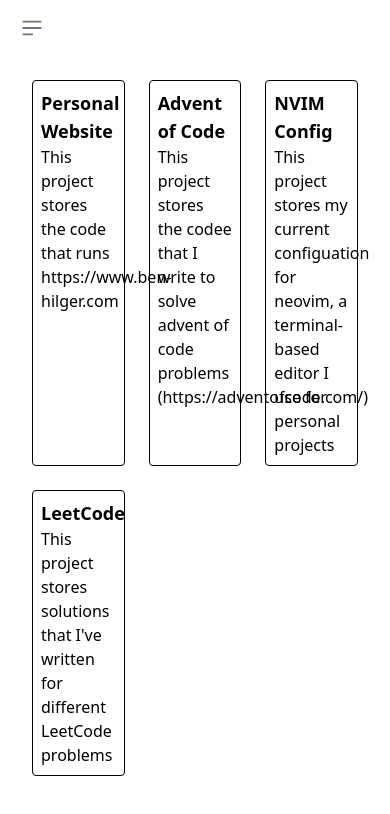
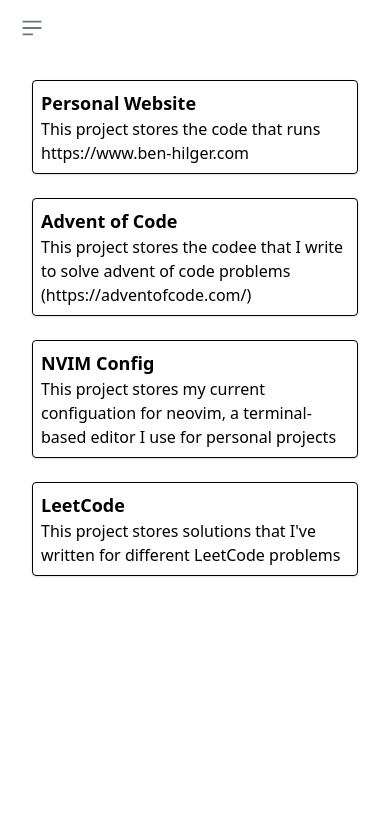
Before and after one commit to Ben-Hilger/website, a Nuxt app in the folder web-nuxt/: page /portfolio in a window 390 px wide. Shown: the top 814 px of the page. Built offline with nearby package versions, Linux system fonts and the light colour scheme.

Commit message:
feature: add box shadow on card hover

```diff
--- a/web-nuxt/pages/portfolio.vue
+++ b/web-nuxt/pages/portfolio.vue
@@ -1,6 +1,7 @@
 <template>
-    <main class="grid grid-cols-3 h-100 p-2 background-inherit gap-2">
+    <main class="grid md:grid-cols-2 sm:grid-cols-1 lg:grid-cols-3 h-100 p-2 background-inherit gap-2">
         <Card v-for="(portfolioItem, index) in portfolioItems"
+            class="shadow hover:shadow-lg"
             v-bind:key="index"
             v-bind:title="portfolioItem.title"
             v-bind:description="portfolioItem.description"
```
